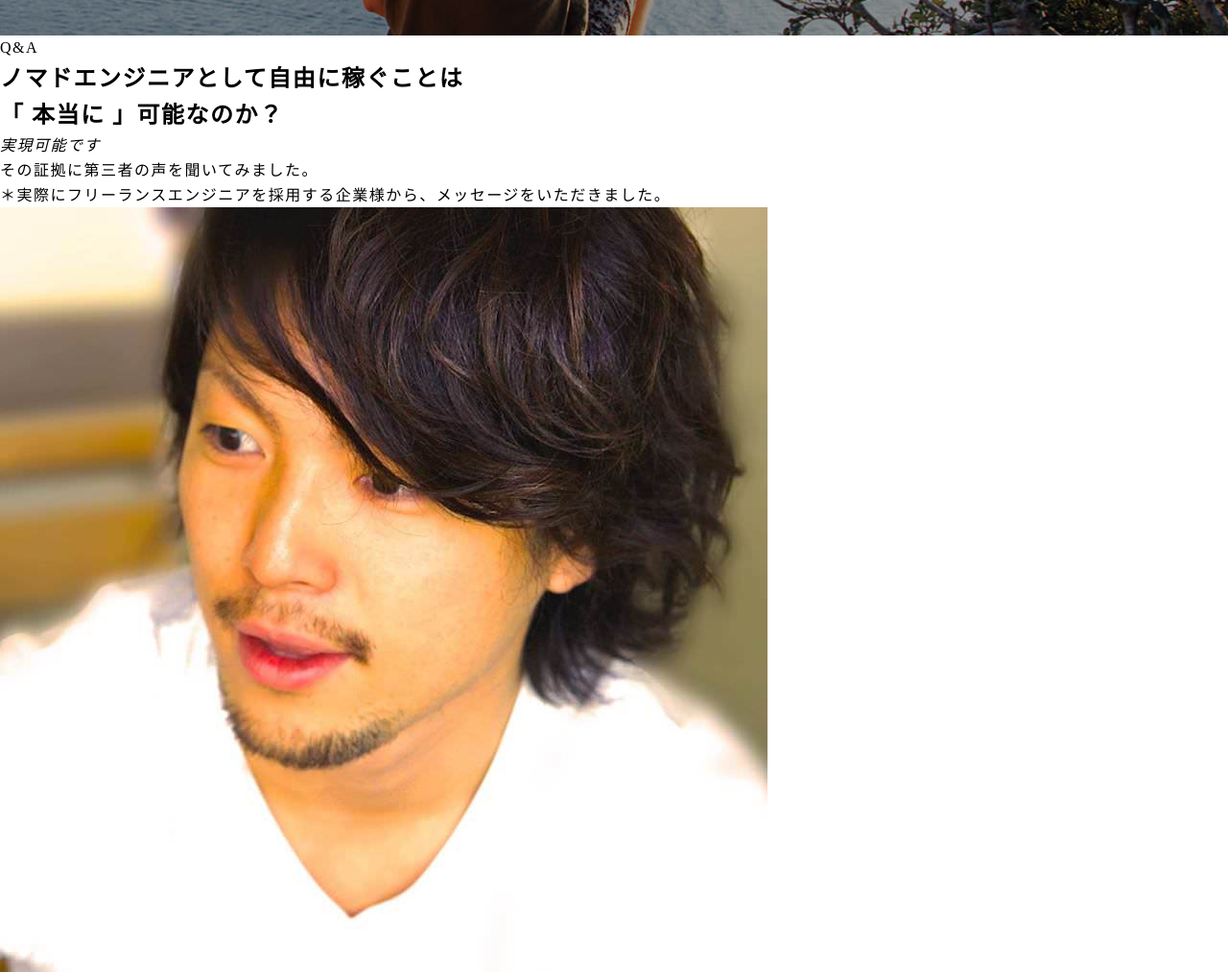
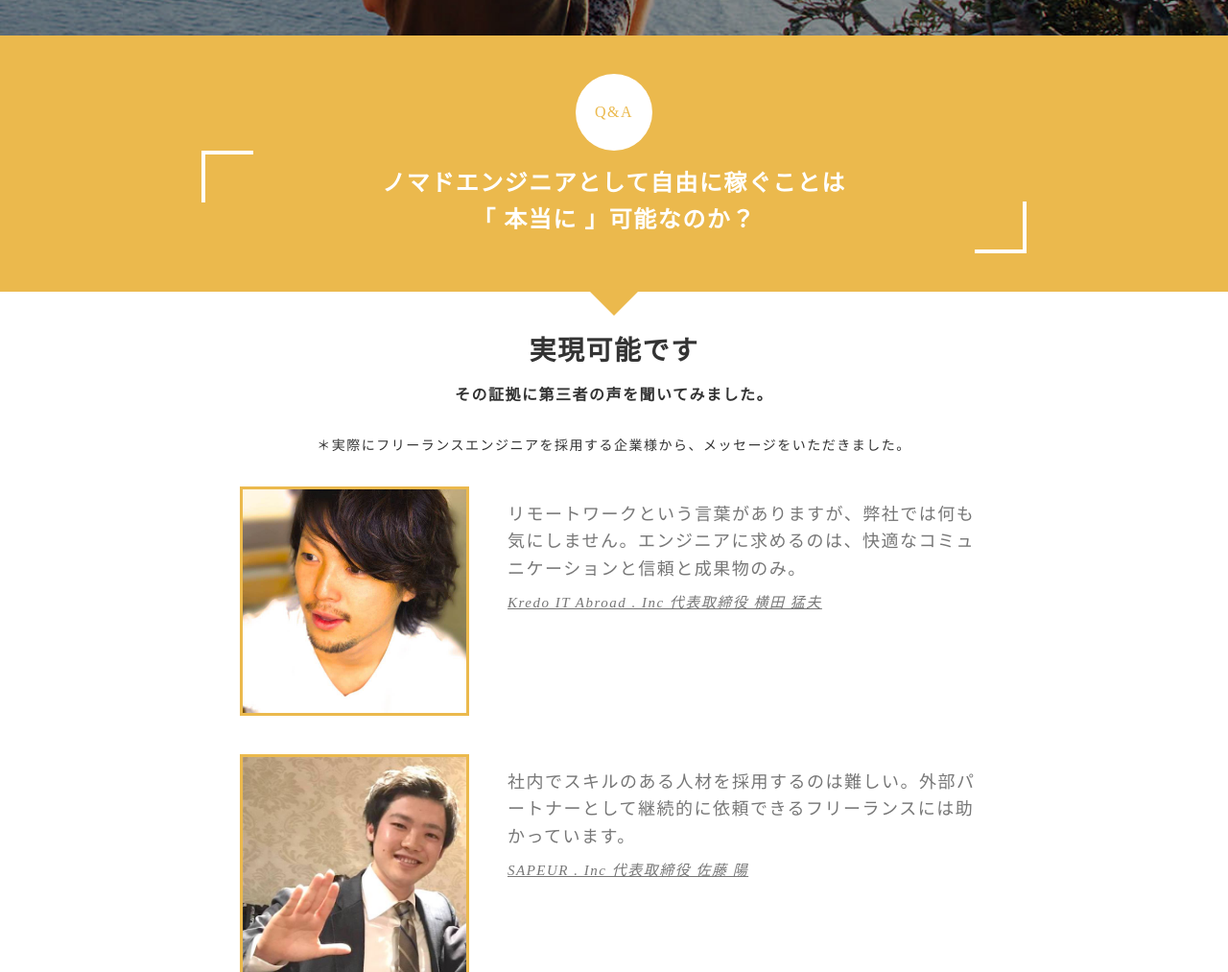
Before and after one commit to nanako-mori/copy_website, a website: page index.html in a window 1280 px wide. Shown: the part 5187-6200 px from the top of the page at 96% size. Drawn offline with Linux system fonts and the light colour scheme.

Commit message:
第三者の声の部分を作成

```diff
--- a/index.html
+++ b/index.html
@@ -188,7 +188,7 @@
                     <p>また、チームで働くことで継続的に稼ぎやすい仕組みづくりも構築しております。</p>
                 </div>
             </div>
-            <div class="notes">
+            <div class="text_sm">
                 <p>事前課題ができない人はお断りしております。iSaraでは、無料で学べるプログラミング基礎知識は教えません。事前課題一覧はメールで送りつつ、</p>
                 <p>チャットサポートのみ。従って、本気で取り組まないと結果は出ません。</p>
             </div>
@@ -232,32 +232,42 @@
                 </li>
             </ul>
         </section>
-        <section>
-            <p>Q&A</p>
-            <h2>
+        <section class="voices">
+            <div class="become_nomad">
+                <p class="circle02">Q&A</p>
+                <h2 class="braces02">
                     <p>ノマドエンジニアとして自由に稼ぐことは</p>
                     <p>「 本当に 」可能なのか？</p>
                 </h2>
-            <em>実現可能です</em>
-            <p>その証拠に第三者の声を聞いてみました。</p>
-            <p>＊実際にフリーランスエンジニアを採用する企業様から、メッセージをいただきました。</p>
-            <ul>
+            </div>
+            <div class="answer">
+                <p class="possible">実現可能です</p>
+                <p class="evidence">その証拠に第三者の声を聞いてみました。</p>
+                <p class="text_sm">＊実際にフリーランスエンジニアを採用する企業様から、メッセージをいただきました。</p>
+                <ul class="voices_list">
                     <li>
                         <img src="./static/images/take.jpg" alt="take" />
+                        <div class="voices_detail">
                             <p>リモートワークという言葉がありますが、弊社では何も気にしません。エンジニアに求めるのは、快適なコミュニケーションと信頼と成果物のみ。</p>
-                    <p>Kredo IT Abroad . Inc 代表取締役 横田 猛夫</p>
+                            <p class="degree">Kredo IT Abroad . Inc 代表取締役 横田 猛夫</p>
+                        </div>
                     </li>
                     <li>
                         <img src="./static/images/minami_sato.jpg" alt="minami_sato" />
+                        <div class="voices_detail">
                             <p>社内でスキルのある人材を採用するのは難しい。外部パートナーとして継続的に依頼できるフリーランスには助かっています。</p>
-                    <p>SAPEUR . Inc 代表取締役 佐藤 陽</p>
+                            <p class="degree">SAPEUR . Inc 代表取締役 佐藤 陽</p>
+                        </div>
                     </li>
                     <li>
                         <img src="./static/images/asada.jpg" alt="asada" />
+                        <div class="voices_detail">
                             <p>プログラマーが足りていないときに外部リソースとして、フリーランスに発注しています。今はどこの会社でもエンジニアが不足していますね。</p>
-                    <p>株式会社BeautifulWorks 代表取締役 淺田 百合</p>
+                            <p class="degree">株式会社BeautifulWorks 代表取締役 淺田 百合</p>
+                        </div>
                     </li>
                 </ul>
+            </div>
         </section>
         <section>
             <h2>iSara[イサラ]で学べる内容</h2>
--- a/static/sass/_settings.scss
+++ b/static/sass/_settings.scss
@@ -65,13 +65,8 @@ $maxWidthLg: calc(100% - 20px);
 }
 
 @mixin circle($bgcolor, $color) {
-    position: absolute;
-    top: -40px;
-    right: 0;
-    left: 0;
     width: 80px;
     height: 80px;
-    margin: auto;
     line-height: 80px;
     color: $color;
     text-align: center;
--- a/static/sass/style.scss
+++ b/static/sass/style.scss
@@ -166,6 +166,10 @@ header {
 
 .circle {
     @include circle($accentColor01, $colorWhite);
+    position: absolute;
+    top: -40px;
+    right: 0;
+    left: 0;
     margin: 0 auto;
 }
 
@@ -357,7 +361,8 @@ header {
 
 .support_title,
 .make_team,
-.after_course {
+.after_course,
+.possible {
     margin-bottom: 10px;
 }
 
@@ -369,11 +374,12 @@ header {
     @include textBold(20px);
 }
 
+.evidence,
 .after_course {
     @include textBold(16px);
 }
 
-.notes {
+.text_sm {
     font-size: $fontSm;
     color: $textBaseColor;
 }
@@ -435,3 +441,81 @@ header {
     padding: 40px;
     border: 3px solid $colorWhite;
 }
+
+.become_nomad {
+    @include wrapper;
+    position: relative;
+    color: $colorWhite;
+    background-color: $accentColor01;
+    &::after {
+        position: absolute;
+        top: 100%;
+        left: 50%;
+        width: 0;
+        height: 0;
+        margin-left: -25px;
+        content: " ";
+        border: 25px solid transparent;
+        border-top-color: $accentColor01;
+    }
+}
+
+.circle02 {
+    @include circle($colorWhite, $accentColor01);
+    margin: 0 auto;
+}
+
+.braces02 {
+    @extend .braces;
+    &::before {
+        border-top: 4px solid $colorWhite;
+        border-left: 4px solid $colorWhite;
+    }
+    &::after {
+        border-right: 4px solid $colorWhite;
+        border-bottom: 4px solid $colorWhite;
+    }
+}
+
+.answer {
+    @include wrapper;
+}
+
+.possible {
+    @include textBold(28px);
+}
+
+.evidence {
+    margin-bottom: 30px;
+}
+
+.voices_list {
+    width: 780px;
+    padding-top: 10px;
+    margin: 0 auto;
+    li {
+        @include flexCenter;
+        padding: 20px 0;
+        img {
+            width: 239px;
+            height: 239px;
+            border: 3px solid $accentColor01;
+        }
+    }
+}
+
+.voices_detail {
+    width: calc(100% - 239px);
+    padding-left: 30px;
+    margin: 15px 10px;
+    font-size: $fontLg;
+    color: #777;
+    text-align: left;
+}
+
+.degree {
+    margin-top: 8px;
+    font-size: 15px;
+    font-style: italic;
+    text-decoration: underline;
+}
```
Also changed, not shown: static/css/style.css, 1 other file. Lines whose indentation alone changed are shown as unchanged.
